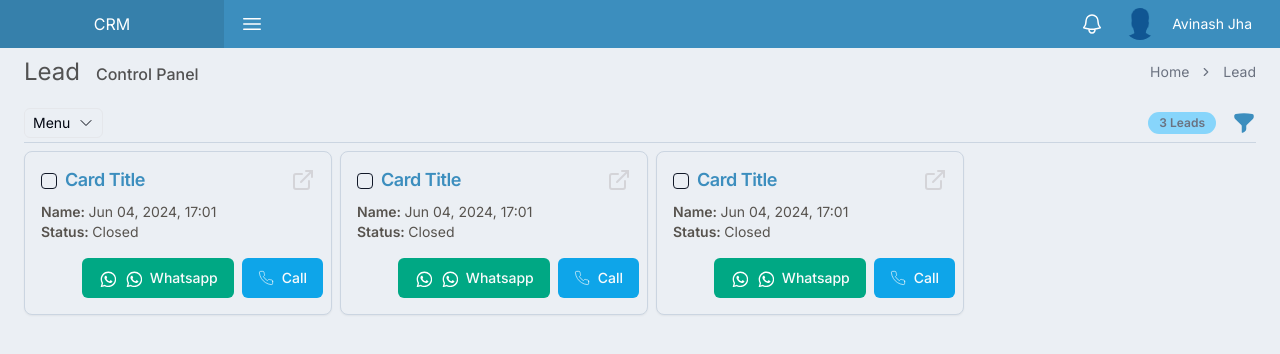
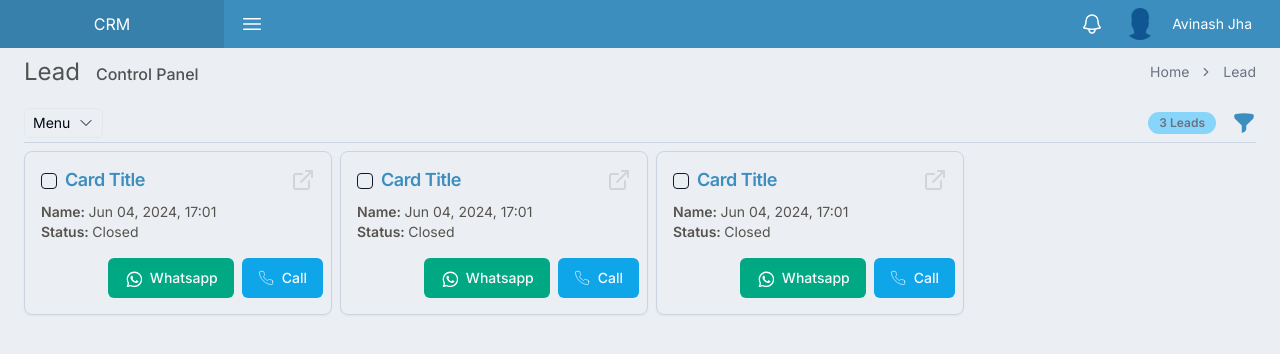
Before and after one commit to Buzxxx/ehe_next, a Next.js app: page /lead in a window 1280 px wide. Shown: the top 354 px of the page. Built offline with nearby package versions, Linux system fonts and the light colour scheme.

Commit message:
lead ui enhancements

```diff
--- a/src/components/lead/ui/leadCard.tsx
+++ b/src/components/lead/ui/leadCard.tsx
@@ -22,7 +22,7 @@ export const LeadCard: React.FC<LeadCardProps> = ({
   onToggle,
   idx,
 }) => (
-  <Card className="bg-charcoal-foreground border border-slate-300 text-stone-600 sm:w-1/2 md:w-1/3 lg:w-1/4">
+  <Card className="bg-charcoal-foreground border border-slate-300 text-stone-600 md:w-[49%] xl:w-1/4">
     <CardHeader className="py-2 flex-row items-center gap-2 px-4">
       <Checkbox className="mt-2" checked={isSelected} onClick={onToggle} />
 
@@ -53,7 +53,6 @@ export const LeadCard: React.FC<LeadCardProps> = ({
     <CardFooter className="gap-2 justify-end px-2 pb-4">
       <Button className="flex items-center gap-2 bg-tertiary hover:bg-tertiary hover:border-slate-500 py-1">
         <WhatsAppIcon />
-        <WhatsAppIcon />
         Whatsapp
       </Button>
       <Button className="flex items-center gap-2 bg-sky-500 hover:bg-sky-600 py-1">
```
